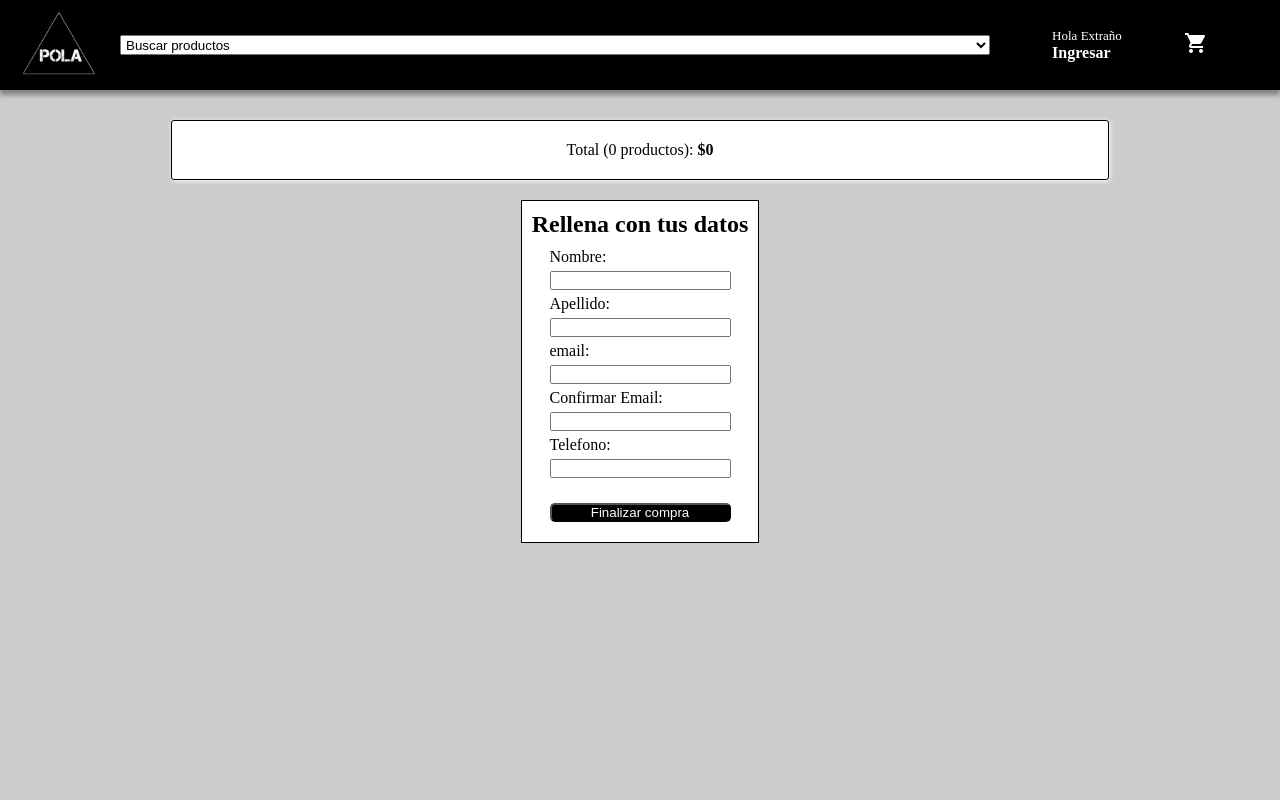
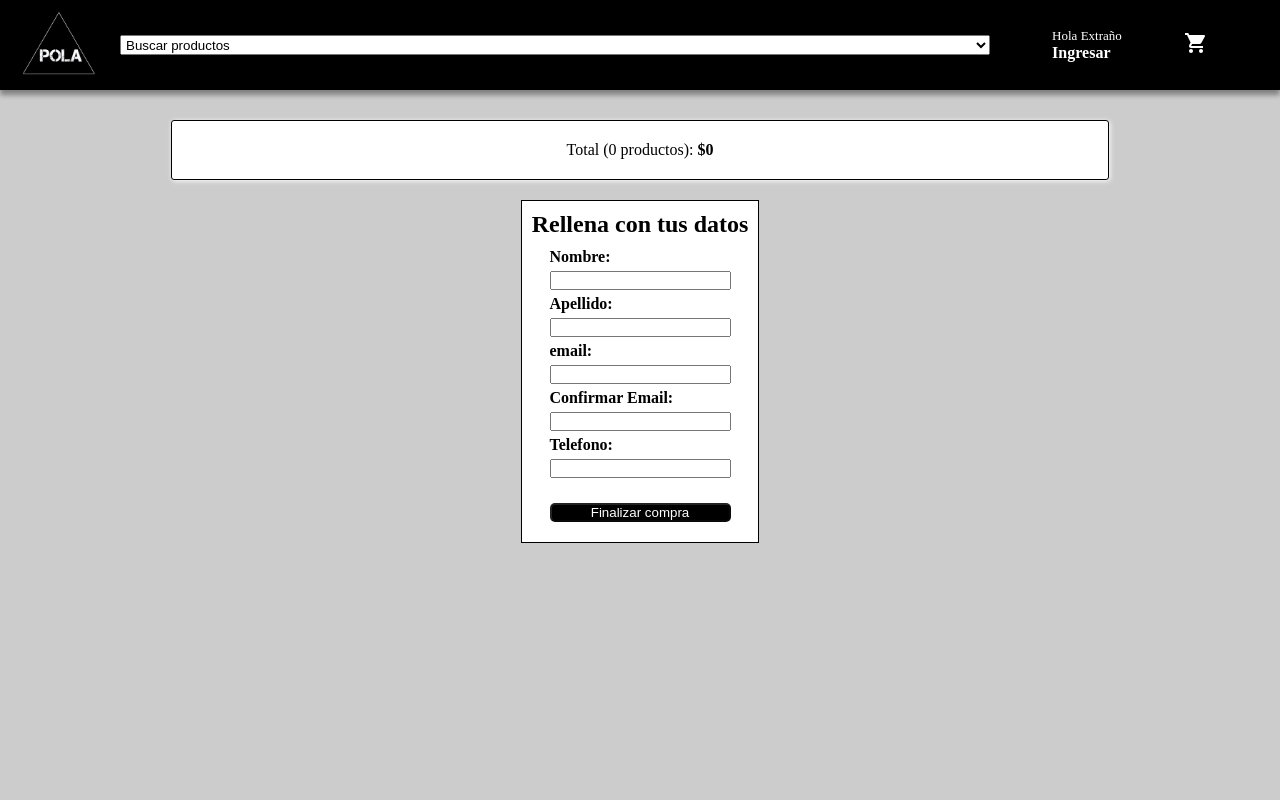
Before and after one commit to lucasbonacci/Ecommerce-pola-coderhouse, a React (Create React App) app: page /checkout in a window 1280 px wide. Shown: the top 800 px of the page. Built offline with nearby package versions, Linux system fonts and the light colour scheme.

Commit message:
detalles

```diff
--- a/src/componentes/FormCheckOut.js
+++ b/src/componentes/FormCheckOut.js
@@ -9,14 +9,14 @@ const initialForm ={
     lastname:'',
     email:'',
     phone:'',
-    emailcopia:'',
+    emailcopia:''
 }
 
 const validacionForm=(form) =>{
     let error ={}
     let regexName = /^[A-Za-zÑñÁáÉéÍíÓóÚúÜü\s]+$/
     let regexEmail = /^(\w+[/./-]?){1,}@[a-z]+[/.]\w{2,}$/
-    let regexTelefono
+    let regexTelefono =  /^\d*(\.\d+)?$/
 
     if(!form.name?.trim()){
         error.name = "'nombre' es requerido"
@@ -33,9 +33,11 @@ const validacionForm=(form) =>{
     } else if(!form.emailcopia?.trim()){
         error.emailcopia = "'verificacion email' es requerido"
     } else if (form.emailcopia !== form.email){
-        error.emailcopia = 'Tu email debe ser igual en ambos campos'
+        error.emailcopia = 'Tu email no coincide'
     } else if(!form.phone?.trim()){
         error.phone = "'telefono' es requerido"
+    } else if(!regexTelefono.test(form.phone.trim())){
+        error.phone = 'solo numeros'
     }
 
     return error
@@ -43,7 +45,7 @@ const validacionForm=(form) =>{
 
 const FormCheckOut = () =>{
     const {form,error,loading,response,handleChange,handleBlur,handleSubmit,orderId} = useForm(initialForm, validacionForm)
-
+    let disabledBoton = Object.keys(error).length ===0
     return(
         <>
         {!response?
@@ -60,8 +62,7 @@ const FormCheckOut = () =>{
                         name='name'
                         onBlur={handleBlur}
                         onChange={handleChange}
-                        value={form.name}
-                    />
+                        value={form.name}                     />
                     {error.name && <p>{error.name}</p>}
                     <label htmlFor='lastname'>Apellido:</label>
                     <input
@@ -82,8 +83,7 @@ const FormCheckOut = () =>{
                         name='email'
                         onBlur={handleBlur}
                         onChange={handleChange}
-                        value={form.email}
-                    />
+                        value={form.email}                     />
                     {error.email && <p>{error.email}</p>}
                     <label htmlFor='confirmarEmail'>Confirmar Email:</label>
                     <input
@@ -93,8 +93,7 @@ const FormCheckOut = () =>{
                         name='emailcopia'
                         onBlur={handleBlur}
                         onChange={handleChange}
-                        value={form.emailcopia}
-                    />
+                        value={form.emailcopia}                     />
                     {error.emailcopia && <p>{error.emailcopia}</p>}
                     <label htmlFor='telefono'>Telefono:</label>
                     <input
@@ -107,7 +106,7 @@ const FormCheckOut = () =>{
                         value={form.phone}
                     />
                     {error.phone && <p>{error.phone}</p>}
-                    <button type='submit' className='formulario__button'> Finalizar compra</button>
+                    <button type='submit' className='formulario__button' disabled={!disabledBoton}> Finalizar compra</button>
                 </form>
 
             </div>
--- a/src/componentes/ItemDetail.js
+++ b/src/componentes/ItemDetail.js
@@ -1,4 +1,4 @@
-import React, {useState, useEffect} from 'react'
+import React, {useState} from 'react'
 import './css/itemDetail.css'
 import AddShoppingCartIcon from '@material-ui/icons/AddShoppingCart';
 import { useStateValue } from '../context/StateProvider';
@@ -15,12 +15,14 @@ const ItemDetail = ({nombre, precio, img, stock, descripcion, id}) => {
     const sumar= () =>{
         if(count < stock){
             setCount(count + 1)
+            setNuevoStock(stock - count)
         }
     }
 
     const restar = () =>{
         if(count > 1){
         setCount(count - 1)
+        setNuevoStock(stock - count)
         }
     }
 
@@ -40,10 +42,8 @@ const ItemDetail = ({nombre, precio, img, stock, descripcion, id}) => {
         setCompra(true)
 }
 
-    useEffect(() => {
-        setNuevoStock(stock - count)
 
-    },[count])
+
 
 
     return (
--- a/src/componentes/ItemDetailContainer.js
+++ b/src/componentes/ItemDetailContainer.js
@@ -21,7 +21,8 @@ const ItemDetailContainer = () => {
 
         currentItem.get().then(document =>{
             if(!document.exists){
-                alert('El producto no existe')
+                setProducto('noexiste')
+                setLoading(false)
             } else{
                 setProducto({
                     id: document.id, ...document.data()
@@ -33,7 +34,9 @@ const ItemDetailContainer = () => {
     },[catId])
 
     return (
-        <div className='loader'>
+        <>
+        {producto !== 'noexiste'?
+        <div className='producto__existe'>
             {loading? <Loader/> :
             <ItemDetail
                 img={img}
@@ -44,7 +47,9 @@ const ItemDetailContainer = () => {
                 descripcion={descripcion}
                 id={id}
             />}
-        </div>
+        </div>:
+        <p className='producto__noexiste'>El producto no existe</p>}
+        </>
 )
 }
 
--- a/src/componentes/css/formcheckout.css
+++ b/src/componentes/css/formcheckout.css
@@ -37,6 +37,15 @@
     margin: 5px 0px;
 }
 
+.formulario label{
+    font-weight: 600;
+}
+
+.formulario p{
+    color:red;
+    text-align: center;
+}
+
 .order{
     display: flex;
     justify-content: center;
--- a/src/componentes/css/itemDetailContainer.css
+++ b/src/componentes/css/itemDetailContainer.css
@@ -1,7 +1,13 @@
-.loader{
+.producto__existe{
     display: flex;
     text-align: center;
     justify-content: center;
     width: 100%;
     background-color: #ccc;
 }
+
+.producto__noexiste{
+    font-size: 20px;
+    text-align: center;
+    margin:20px 0px;
+}
--- a/src/hooks/useForm.js
+++ b/src/hooks/useForm.js
@@ -9,9 +9,9 @@ import {quantityTotal,carritoTotal} from '../context/Reducer'
 export const useForm =(initialForm, validacionForm) => {
 
     const [{carrito}, enviar] = useStateValue()
-    const [orderId, setOrderId] = useState(null)
+    const [orderId, setOrderId] = useState('')
     const [form,setForm] = useState(initialForm)
-    const [error, setError] = useState({})
+    const [error, setError] = useState({error: ''})
     const [loading, setLoading] = useState(false)
     const [response, setResponse] = useState(false)
 
@@ -32,9 +32,10 @@ export const useForm =(initialForm, validacionForm) => {
         e.preventDefault()
         handleChange(e)
         setError(validacionForm(form))
-        setResponse(true)
+
 
         if(Object.keys(error).length === 0){
+            setResponse(true)
             setLoading(true)
             const newOrder = {
                 buyer:{
@@ -73,6 +74,7 @@ export const useForm =(initialForm, validacionForm) => {
             })
             .catch((error)=> console.log(error))
         } else{
+            alert('Completa el formulario')
             return
         }
     }
```
Also changed, not shown: src/componentes/Loader.js (line endings or trailing spaces).
